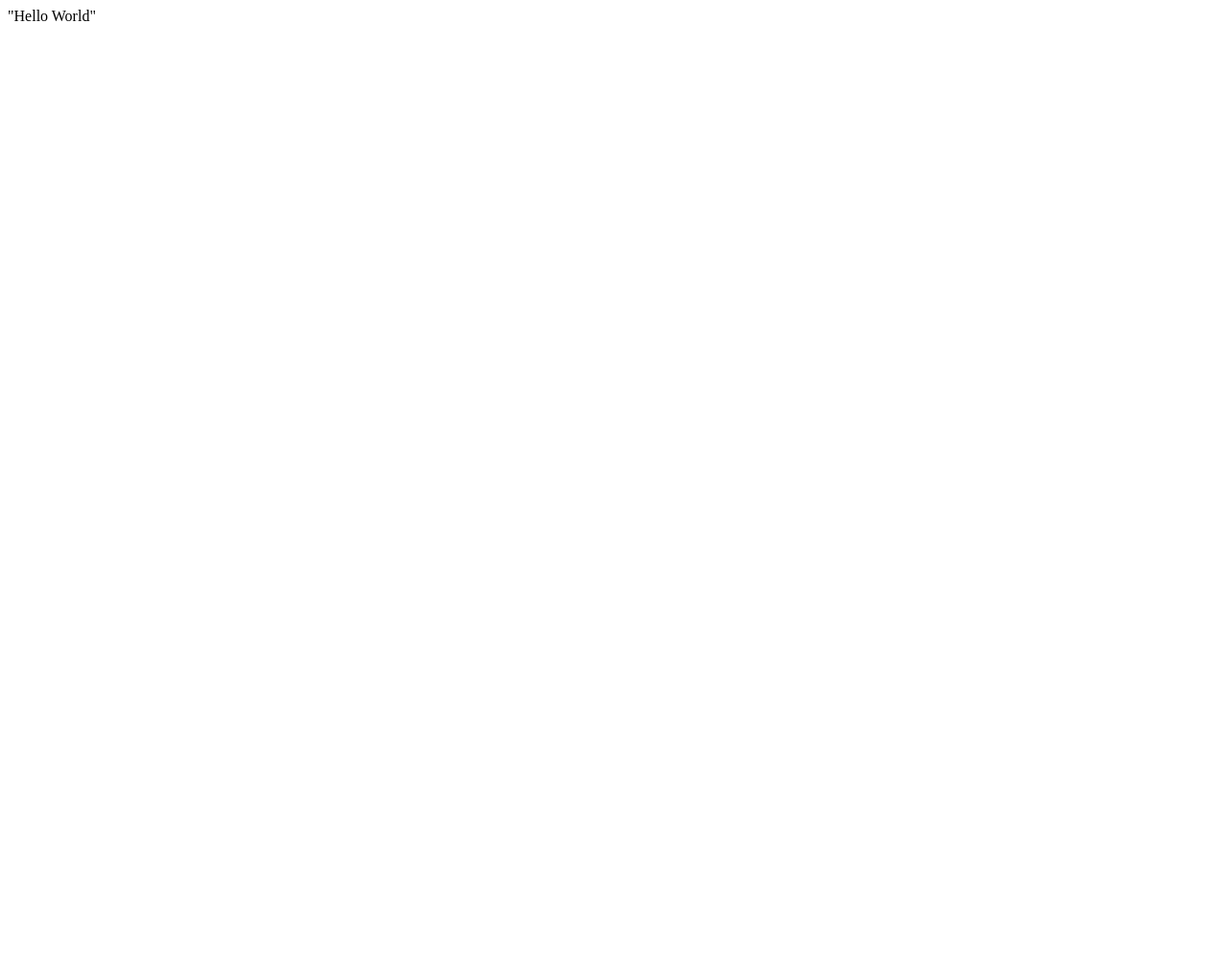
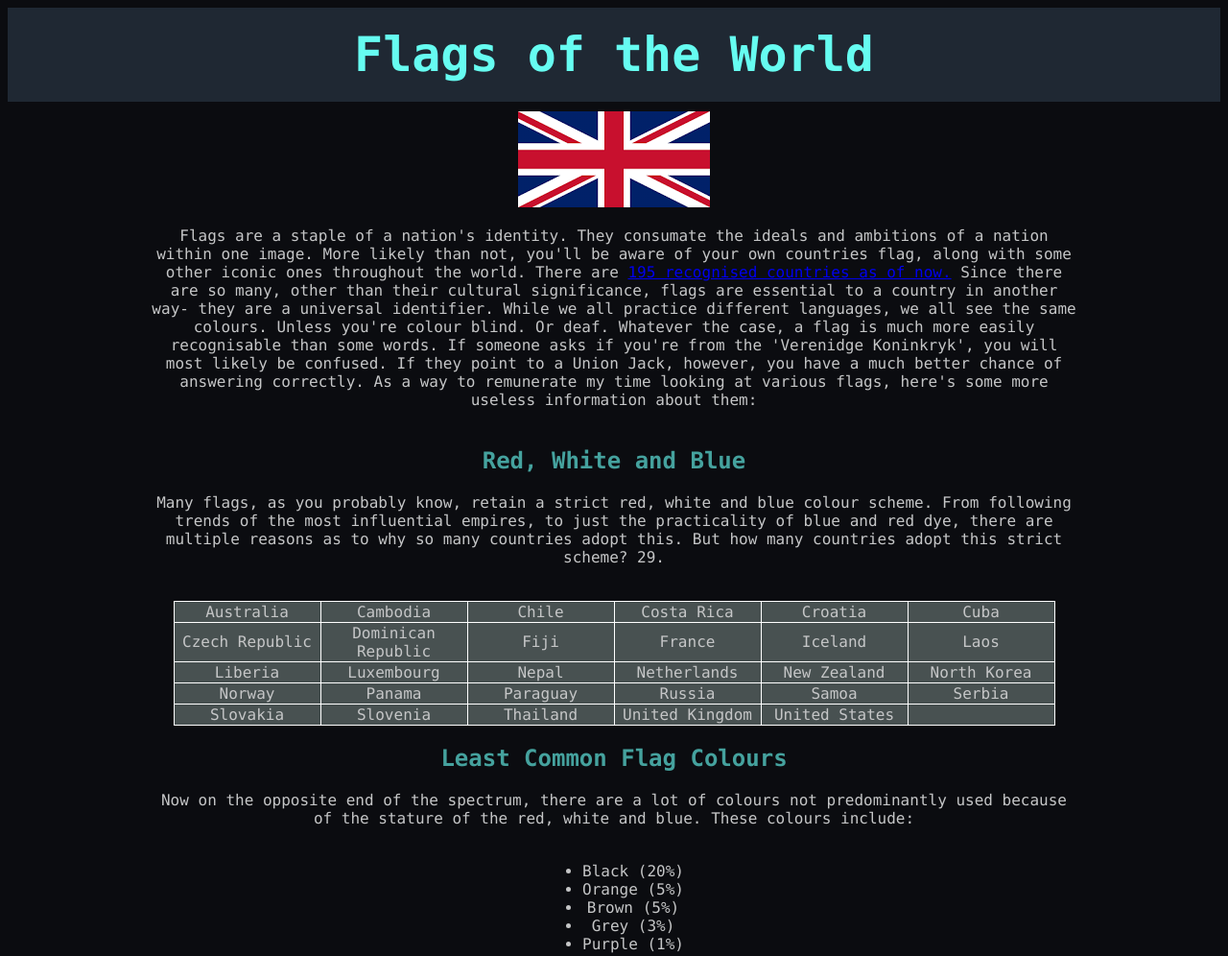
Before and after one commit to Xeuri/Xeuri.github.io, a plain HTML site: page index.html in a window 1280 px wide. Shown: the whole page at 96% size. Before the commit the page ends 800 px from the top, so only its background shows below. Drawn offline with Linux system fonts and the light colour scheme.

Commit message:
Update index.html
Fixing.

```diff
--- a/index.html
+++ b/index.html
@@ -1 +1,69 @@
-"Hello World"
+<!DOCTYPE html>
+<html>
+<head>
+    <link href="Styles.css" rel="stylesheet"/>
+</head>
+<title>
+    Flag
+</title>
+<body>
+    <h1>Flags of the World</h1>
+    <img src="UK.png" alt="Union Jack">
+    <p>Flags are a staple of a nation's identity. They consumate the ideals and ambitions of a nation within one image. More likely than not, you'll be aware of your own countries flag, along with some other iconic ones throughout the world. There are <a href="https://www.worldometers.info/geography/how-many-countries-are-there-in-the-world/">195 recognised countries as of now.</a> Since there are so many, other than their cultural significance, flags are essential to a country in another way- they are a universal identifier. While we all practice different languages, we all see the same colours. Unless you're colour blind. Or deaf. Whatever the case, a flag is much more easily recognisable than some words. If someone asks if you're from the 'Verenidge Koninkryk', you will most likely be confused. If they point to a Union Jack, however, you have a much better chance of answering correctly. As a way to remunerate my time looking at various flags, here's some more useless information about them: </p>
+    <h2>Red, White and Blue</h2>
+    <p> Many flags, as you probably know, retain a strict red, white and blue colour scheme. From following trends of the most influential empires, to just the practicality of blue and red dye, there are multiple reasons as to why so many countries adopt this. But how many countries adopt this strict scheme? 29.</p>
+    <table>
+        <tr>
+            <td>Australia</td>
+            <td>Cambodia</td>
+            <td>Chile</td>
+            <td>Costa Rica</td>
+            <td>Croatia</td>
+            <td>Cuba</td>
+        </tr>
+        <tr>
+            <td>Czech Republic</td>
+            <td>Dominican Republic</td>
+            <td>Fiji</td>
+            <td>France</td>
+            <td>Iceland</td>
+            <td>Laos</td>
+        </tr>
+        <tr>
+            <td>Liberia</td>
+            <td>Luxembourg</td>
+            <td>Nepal</td>
+            <td>Netherlands</td>
+            <td>New Zealand</td>
+            <td>North Korea</td>
+        </tr>
+        <tr>
+            <td>Norway</td>
+            <td>Panama</td>
+            <td>Paraguay</td>
+            <td>Russia</td>
+            <td>Samoa</td>
+            <td>Serbia</td>
+        </tr>
+        <tr>
+            <td>Slovakia</td>
+            <td>Slovenia</td>
+            <td>Thailand</td>
+            <td>United Kingdom</td>
+            <td>United States</td>
+            <td></td>
+        </tr>
+    </table>
+    <h2>Least Common Flag Colours</h2>
+    <p>Now on the opposite end of the spectrum, there are a lot of colours not predominantly used because of the stature of the red, white and blue. These colours include:</p>
+    <ul>
+        <li>Black (20%)</li>
+        <li>Orange (5%)</li>
+        <li>Brown  (5%)</li>
+        <li>Grey    (3%)</li>
+        <li>Purple (1%)</li>
+    </ul>
+
+</body>
+
+</html>
```
